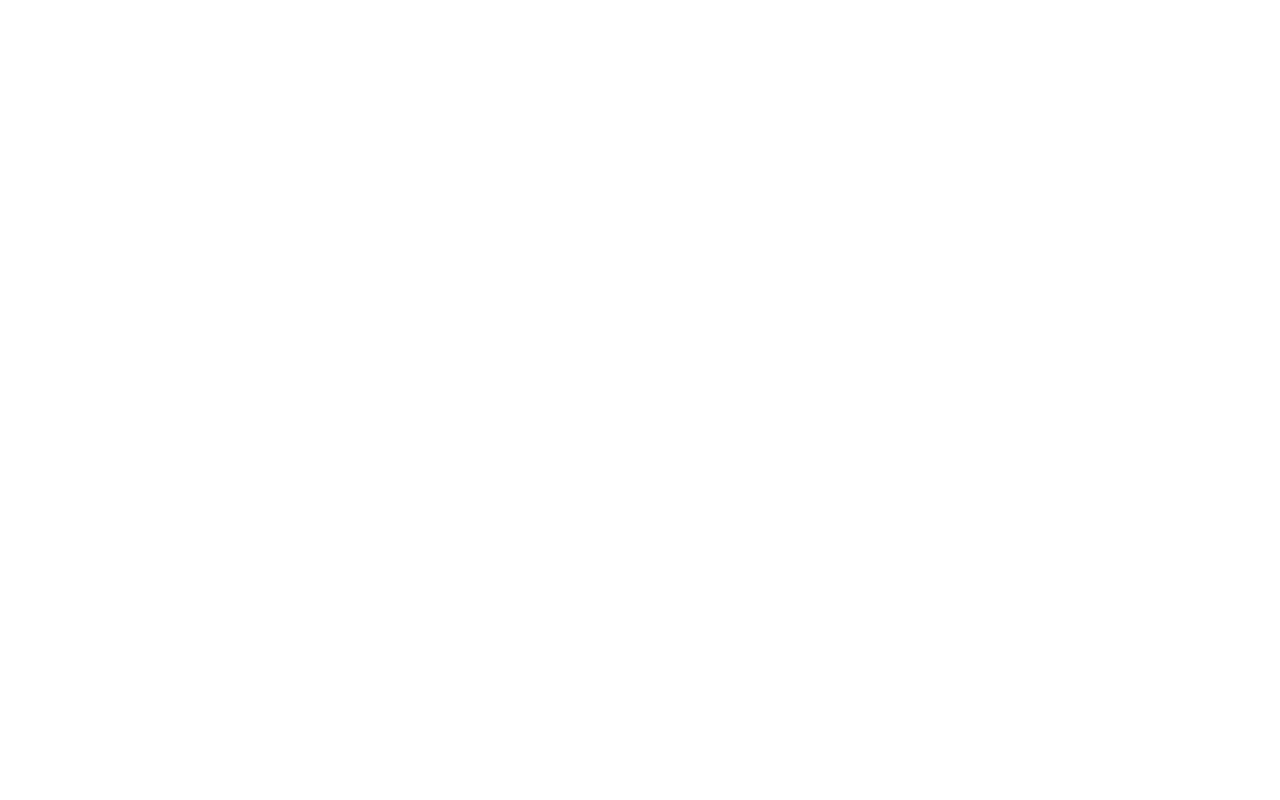
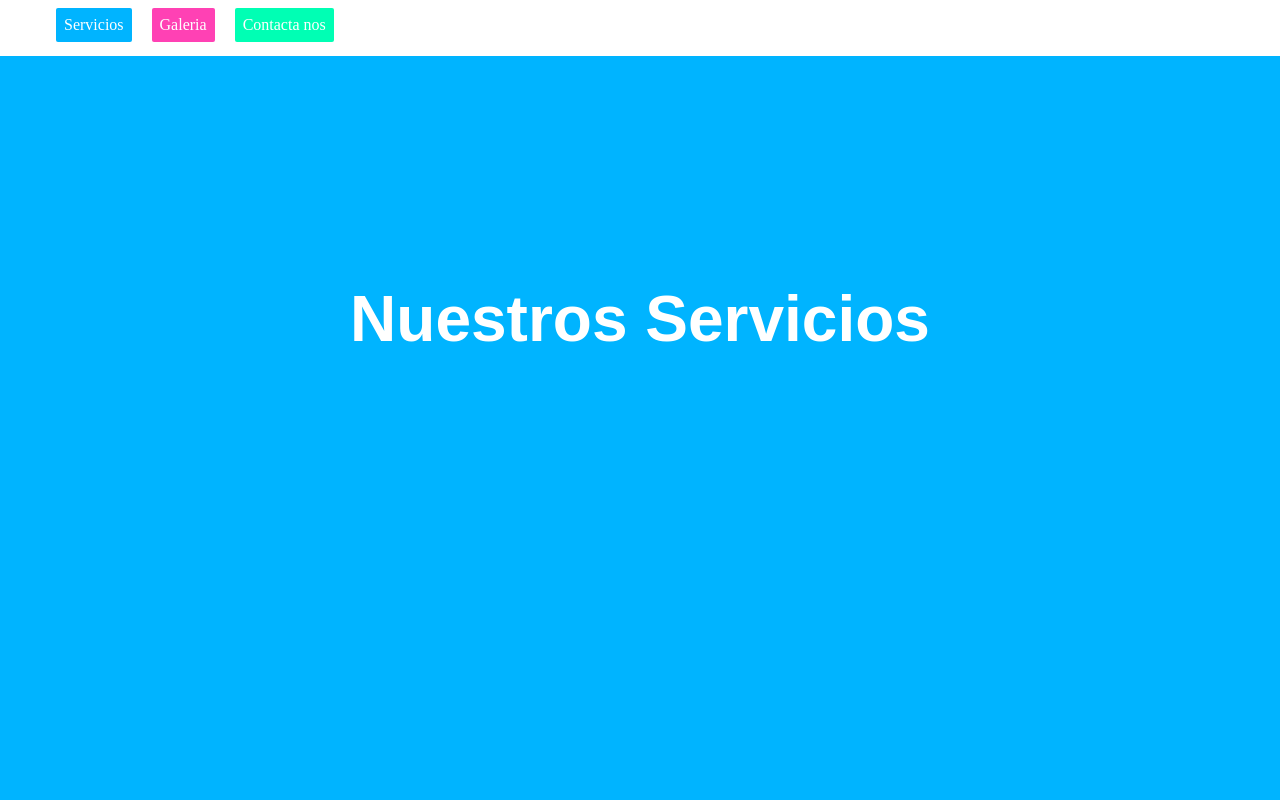
Before and after one commit to DSkillz/Full-Page-Scroll-CSS3, a plain HTML site: page index.html in a window 1280 px wide. Shown: the top 800 px of the page. Drawn offline with Linux system fonts and the light colour scheme.

Commit message:
Update README

```diff
--- a/css/style.css
+++ b/css/style.css
@@ -0,0 +1,108 @@
+/*
+ *Styling
+ */
+
+html,body {
+    width: 100%;
+    height: 100vh;
+    margin: 0;
+    padding: 0;
+    position: relative;
+}
+body {
+    overflow: hidden;
+    scroll-snap-type: mandatory;
+    scroll-snap-points-y: repeat(100vh);
+    scroll-behavior: smooth;
+    -ms-scroll-snap-type: mandatory;
+    -ms-scroll-snap-points-y: repeat(100vh);
+    -ms-scroll-behavior: smooth;
+}
+
+header {
+    background: #fff;
+    position: fixed;
+    left: 0; top: 0;
+    width:100%;
+    height: 3.5rem;
+    z-index: 10;
+}
+
+nav {
+    width: 100%;
+    height: 100%;
+    padding: 0.5rem;
+}
+
+nav ul {
+    list-style: none;
+    width: inherit;
+    margin: 0;
+}
+
+
+ul li:nth-child( 3n + 1), #main .panel:nth-child( 3n + 1) {
+    background: rgb( 0, 180, 255 );
+}
+
+ul li:nth-child( 3n + 2), #main .panel:nth-child( 3n + 2) {
+    background: rgb( 255, 65, 180 );
+}
+
+ul li:nth-child( 3n + 3), #main .panel:nth-child( 3n + 3) {
+    background: rgb( 0, 255, 180 );
+}
+
+ul li {
+    display: inline-block;
+    margin: 0 8px;
+    margin: 0 0.5rem;
+    padding: 5px 8px;
+    padding: 0.3rem 0.5rem;
+    border-radius: 2px;
+    line-height: 1.5;
+}
+
+ul li a {
+    color: #fff;
+    text-decoration: none;
+}
+
+.panel {
+    width: 100%;
+    height: 100vh;
+    z-index:0;
+    -webkit-transition: -webkit-transform 0.6s ease-in-out;
+    transition: transform 0.6s ease-in-out;
+    -webkit-backface-visibility: hidden;
+    backface-visibility: hidden;
+
+}
+
+.panel h1 {
+    font-family: sans-serif;
+    font-size: 4rem;
+    color: #fff;
+    position:relative;
+    top: 33%;
+    text-align: center;
+    margin: 0;
+}
+
+/*
+ *Scrolling
+ */
+
+button[ id= "servicios" ]:target ~ #main article.panel {
+    -webkit-transform: translateY( 0vh);
+    transform: translateY( 0vh );
+}
+
+button[ id= "galeria" ]:target ~ #main article.panel {
+    -webkit-transform: translateY( -100vh );
+    transform: translateY( -100vh );
+}
+button[ id= "contacto" ]:target ~ #main article.panel {
+    -webkit-transform: translateY( -200vh );
+    transform: translateY( -200vh );
+}
--- a/index.html
+++ b/index.html
@@ -10,6 +10,32 @@
     <link rel="stylesheet" href="css/style.css">
 </head>
 <body>
+<button id="servicios"></button>
+<button id="galeria"></button>
+<button id="contacto"></button>
+<header class="nav">
+    <nav>
+        <ul>
+            <li><a href="#servicios"> Servicios </a> </li>
+            <li><a href="#galeria"> Galeria </a> </li>
+            <li><a href="#contacto">Contacta  nos </a> </li>
+        </ul>
+    </nav>
+</header>
+
+<section id="main">
+    <article class="panel" id="servicios">
+        <h1> Nuestros Servicios</h1>
+    </article>
+
+    <article class="panel" id="galeria">
+        <h1> Mustra de nuestro trabajos</h1>
+    </article>
+
+    <article class="panel" id="contacto">
+        <h1> Pongamonos en contacto</h1>
+    </article>
+</section>
 
 </body>
 </html>
```
Also changed, not shown: 1 other file.
